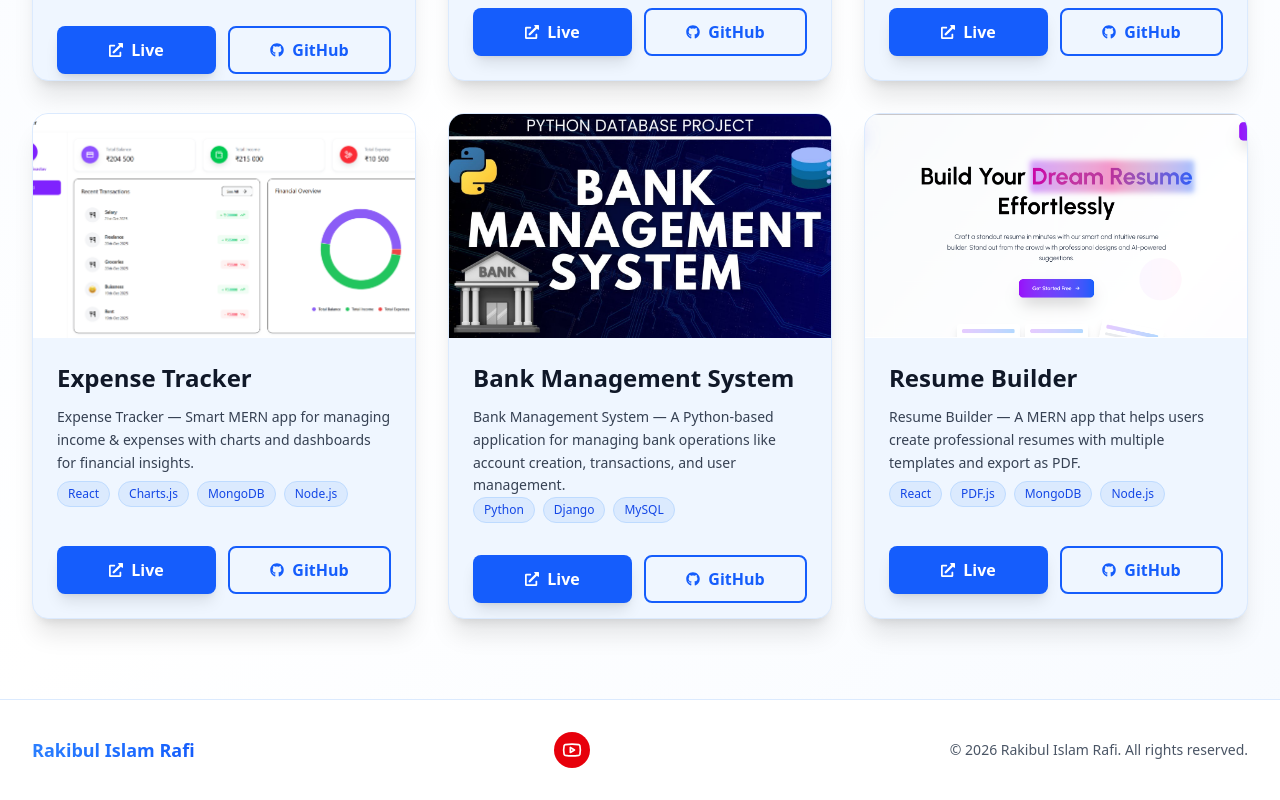
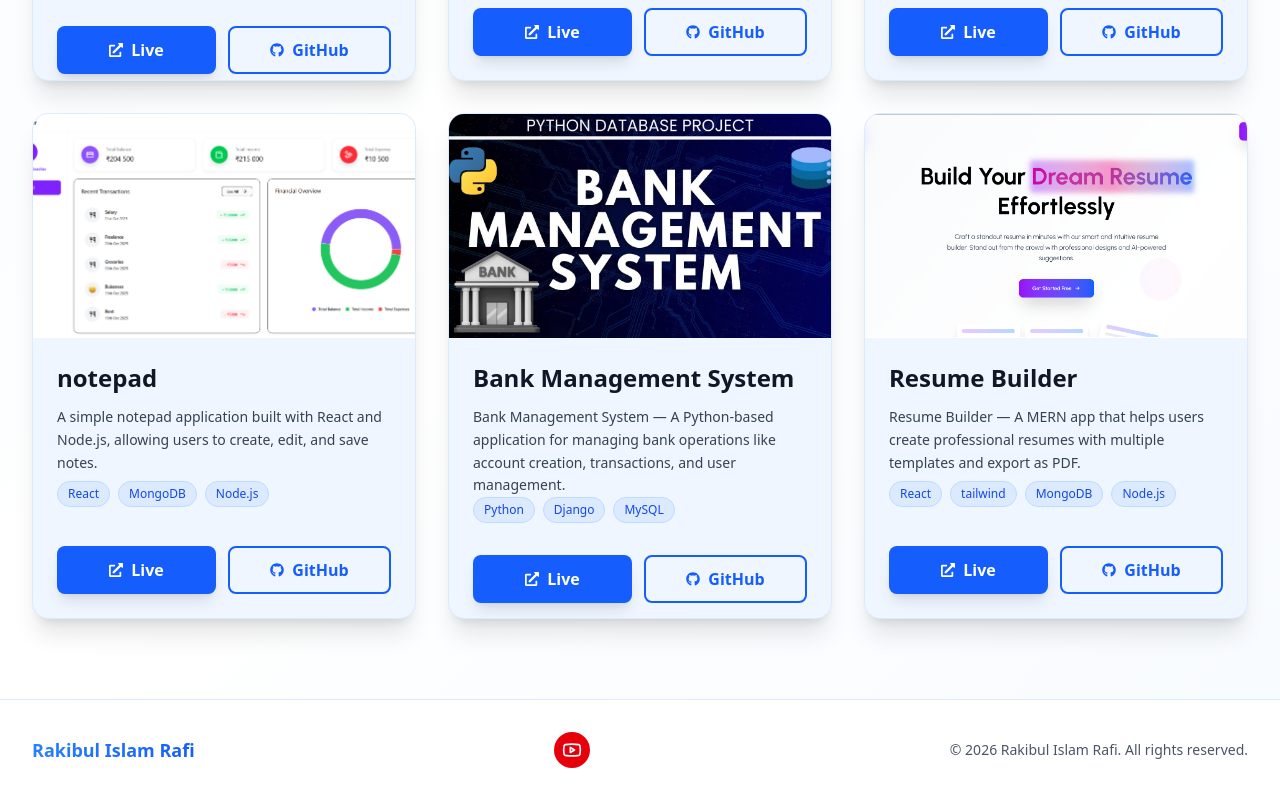
Before and after one commit to CodeByRafi/portfolio, a React (Vite) app: page /work in a window 1280 px wide. Shown: the part 653-1453 px from the top of the page. Built offline with nearby package versions, Linux system fonts and the light colour scheme.

Commit message:
Update project details in Work.jsx

```diff
--- a/src/pages/Work.jsx
+++ b/src/pages/Work.jsx
@@ -41,12 +41,12 @@ const Work = () => {
       tech: ["React", "Gemini AI", "Node.js", "MongoDB"],
     },
     {
-      title: "Expense Tracker",
-      desc: "Expense Tracker — Smart MERN app for managing income & expenses with charts and dashboards for financial insights.",
+      title: "notepad",
+      desc: "A simple notepad application built with React and Node.js, allowing users to create, edit, and save notes.",
       img: "./expense.png",
       live: "",
       git: "https://github.com/CodeByRafi/Notepad",
-      tech: ["React", "Charts.js", "MongoDB", "Node.js"],
+      tech: ["React",  "MongoDB", "Node.js"],
     },
     {
       title: "Bank Management System",
@@ -60,9 +60,9 @@ const Work = () => {
       title: "Resume Builder",
       desc: "Resume Builder — A MERN app that helps users create professional resumes with multiple templates and export as PDF.",
       img: "./resume.png",
-      live: "https://resume-three-cyan.vercel.app",
-      git: "https://github.com/Aadarsh-max/Resume-Builder",
-      tech: ["React", "PDF.js", "MongoDB", "Node.js"],
+      live: "https://rafi-portfolio-plum.vercel.app/",
+      git: "https://github.com/CodeByRafi/portfolio",
+      tech: ["React", "tailwind", "MongoDB", "Node.js"],
     },
   ];
 
```
